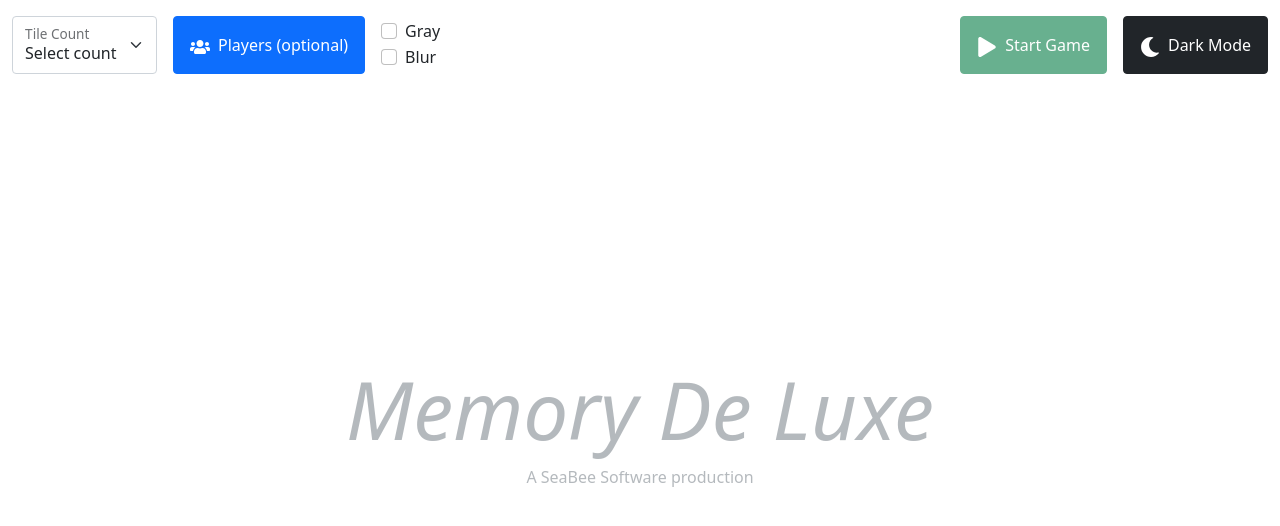
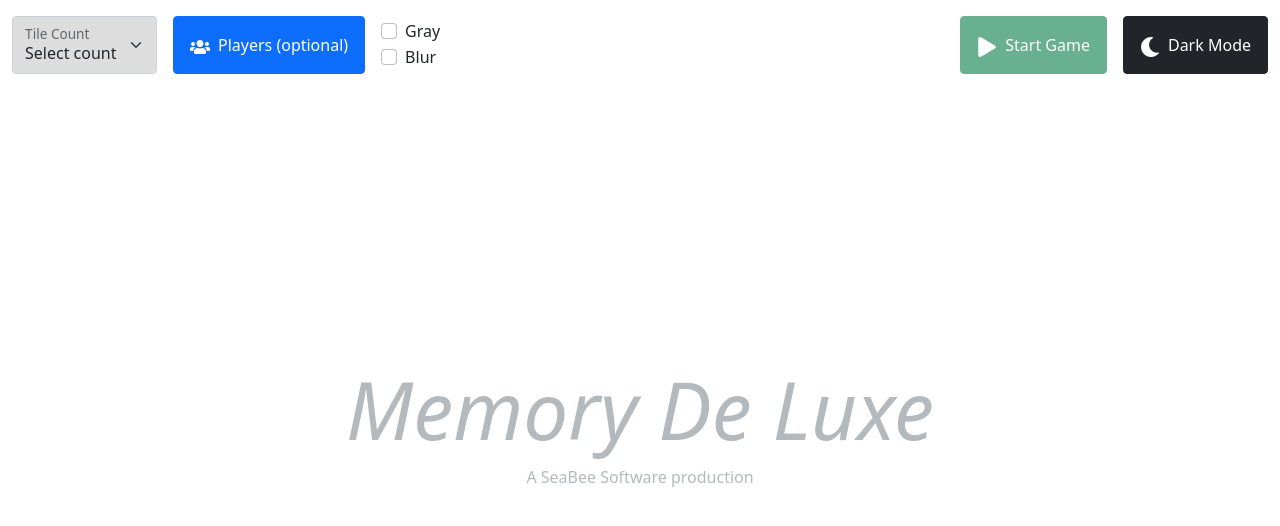
Before and after one commit to isherwood/Memory-DeLuxe, a React (Create React App) app: page / in a window 1280 px wide. Shown: the top 526 px of the page. Built offline with nearby package versions, Linux system fonts and the light colour scheme.

Commit message:
Select element styles

```diff
--- a/src/App.css
+++ b/src/App.css
@@ -5,3 +5,11 @@
 .shadow.shadow-dark {
     box-shadow: 0 .5rem 1rem rgba(0, 0, 0, .75) !important;
 }
+
+.app-container .form-select {
+    background-color: #ddd;
+}
+
+.app-container.dark-mode .form-select {
+    background-color: #ccc;
+}
--- a/src/App.js
+++ b/src/App.js
@@ -279,7 +279,7 @@ function App() {
     }, [tiles]);
 
     return (
-        <Container fluid className={'d-flex flex-column vh-100'
+        <Container fluid className={'app-container d-flex flex-column vh-100'
             + (gameLocked ? ' game-locked' : '')
             + (grayscale ? ' grayscale-mode' : '')
             + (darkMode ? ' dark-mode' : '')}>
```
